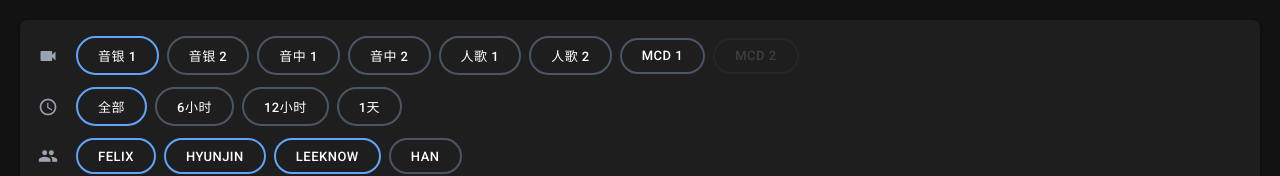
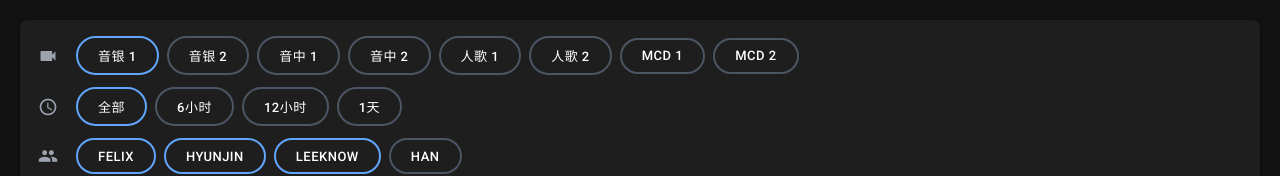
Before and after one commit to bbokari200915-creator/bbokari200915-creator.github.io, a website: page index.html in a window 1280 px wide. Shown: the top 176 px of the page. Drawn offline with nearby package versions, Linux system fonts and the light colour scheme; no server answers.

Commit message:
Update index.html

```diff
--- a/index.html
+++ b/index.html
@@ -485,7 +485,7 @@
       '人歌 1': 'https://docs.google.com/spreadsheets/d/1lnFHt_4oFxxvjQk-Lnn3B6OoxQK4SV0fMi0Z466QoRg/export?format=csv&gid=812478534',
       '人歌 2': 'https://docs.google.com/spreadsheets/d/1lnFHt_4oFxxvjQk-Lnn3B6OoxQK4SV0fMi0Z466QoRg/export?format=csv&gid=1360746050',
       'MCD 1': 'https://docs.google.com/spreadsheets/d/1lnFHt_4oFxxvjQk-Lnn3B6OoxQK4SV0fMi0Z466QoRg/export?format=csv&gid=450256864',
-      'MCD 2': ''
+      'MCD 2': 'https://docs.google.com/spreadsheets/d/1lnFHt_4oFxxvjQk-Lnn3B6OoxQK4SV0fMi0Z466QoRg/export?format=csv&gid=1647939178'
     };
 
     function selectDate(source) {
```
